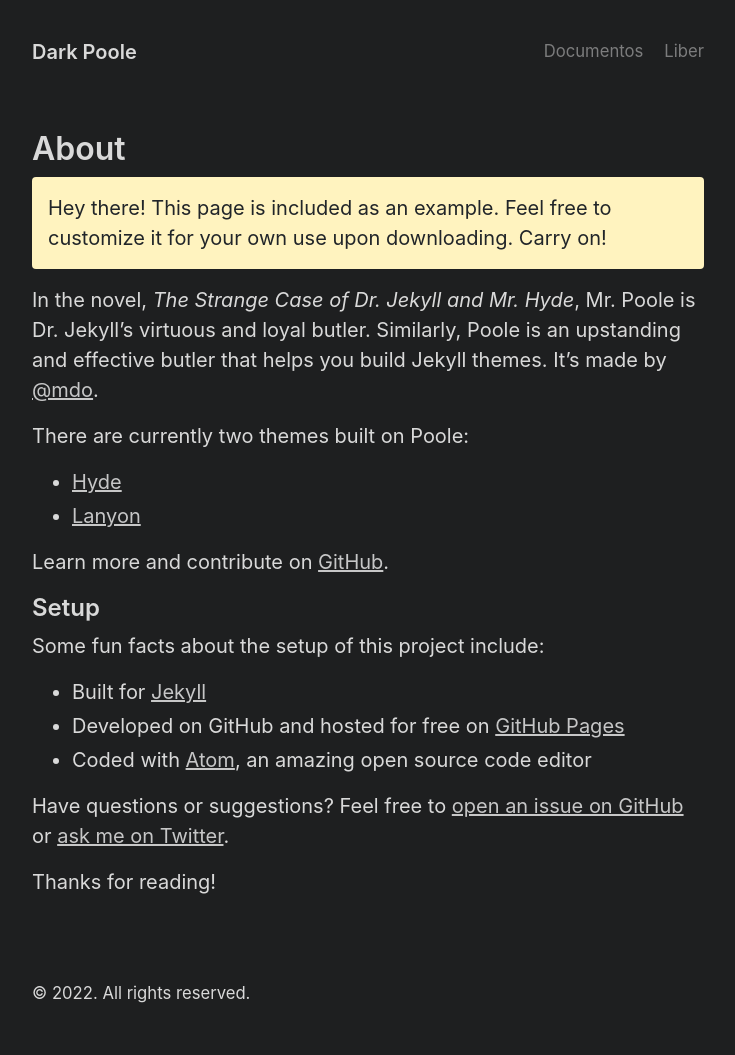
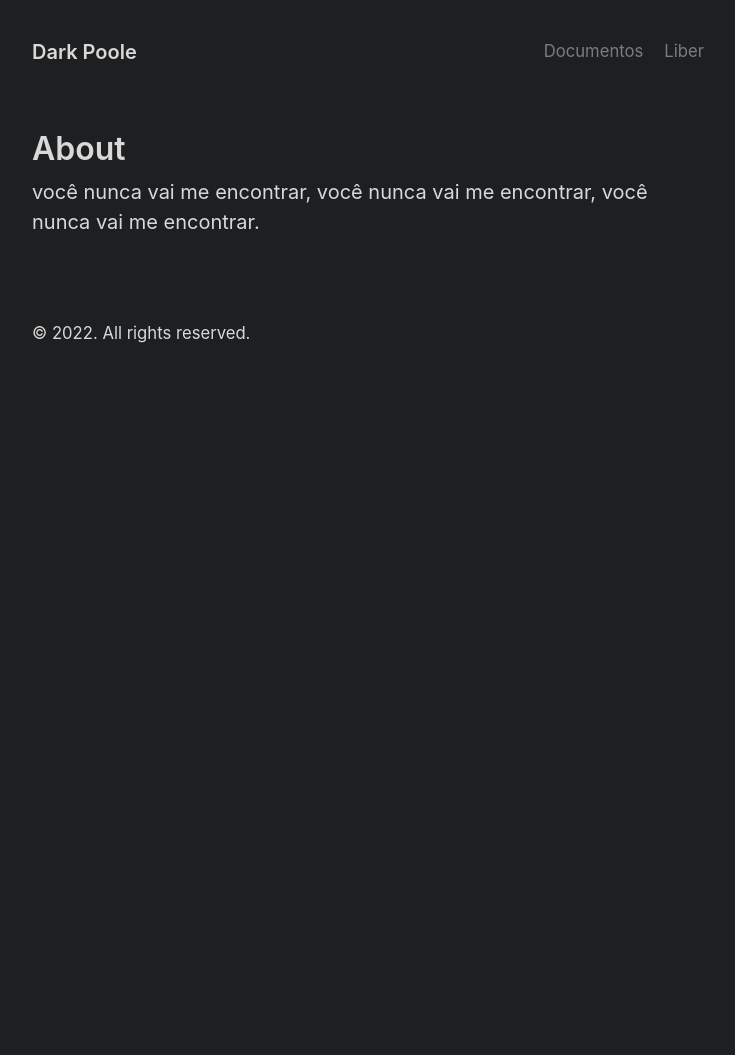
Before and after one commit to Perrud/perrud.github.io, a Jekyll site: the page built from about0.md, in a window 1280 px wide. Shown: the whole page, without its empty margins (272-1007 px from the left). Built offline with Jekyll 4.4.1, drawn with Linux system fonts in a browser that asks for light colours; after the commit the page ends 900 px from its top, so only the background shows below that.

Commit message:
Update about0.md

```diff
--- a/about0.md
+++ b/about0.md
@@ -3,27 +3,4 @@
 title: About
 ---
 
-<p class="message">
-  Hey there! This page is included as an example. Feel free to customize it for your own use upon downloading. Carry on!
-</p>
-
-In the novel, *The Strange Case of Dr. Jekyll and Mr. Hyde*, Mr. Poole is Dr. Jekyll's virtuous and loyal butler. Similarly, Poole is an upstanding and effective butler that helps you build Jekyll themes. It's made by [@mdo](https://twitter.com/mdo).
-
-There are currently two themes built on Poole:
-
-- [Hyde](https://hyde.getpoole.com)
-- [Lanyon](https://lanyon.getpoole.com)
-
-Learn more and contribute on [GitHub](https://github.com/poole).
-
-## Setup
-
-Some fun facts about the setup of this project include:
-
-- Built for [Jekyll](https://jekyllrb.com)
-- Developed on GitHub and hosted for free on [GitHub Pages](https://pages.github.com)
-- Coded with [Atom](https://atom.io), an amazing open source code editor
-
-Have questions or suggestions? Feel free to [open an issue on GitHub](https://github.com/poole/poole/issues/new) or [ask me on Twitter](https://twitter.com/mdo).
-
-Thanks for reading!
+você nunca vai me encontrar, você nunca vai me encontrar, você nunca vai me encontrar.
```
